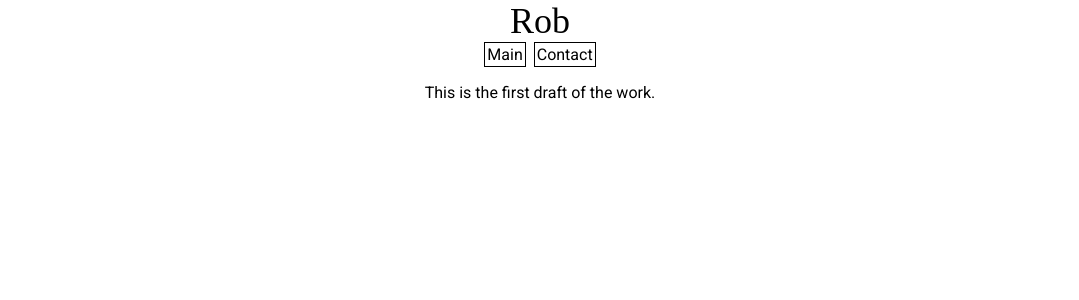
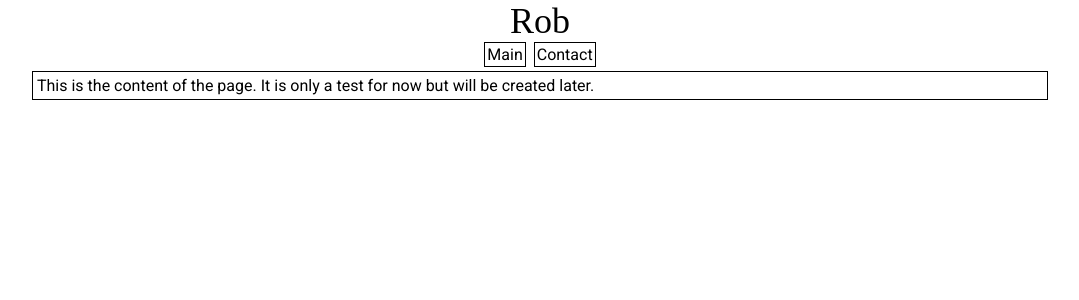
Before and after one commit to rs96/aboutrob, a React (Create React App) app: page / in a window 1280 px wide. Shown: the top 300 px of the page, without its empty margins (100-1179 px from the left). Built offline with nearby package versions, Linux system fonts and the light colour scheme; a web font is replaced by a local one.

Commit message:
yet more initial changes

```diff
--- a/src/Components/App/App.css
+++ b/src/Components/App/App.css
@@ -1,8 +1,16 @@
 .App {
   display: flex;
   flex-direction: column;
+  justify-content: center;
   text-align: center;
   font-family: 'Roboto';
+  min-width: 500px;
+  width: 80%;
+}
+
+.App-container {
+  display: flex;
+  justify-content: center;
 }
 
 @keyframes App-logo-spin {
--- a/src/Components/App/App.tsx
+++ b/src/Components/App/App.tsx
@@ -1,18 +1,17 @@
 import React from 'react';
-import Navbar from '../Navbar/Navbar'
+import Navbar from '../Navbar/Navbar';
 import Title from '../Title/Title';
+import Page from '../Page/Page';
 import './App.css';
 
-const App = () => {
-  return (
+const App = () => (
+  <div className='App-container'>
     <div className='App'>
       <Title title='Rob' />
       <Navbar items={['Main', 'Contact']} />
-      <p>
-        This is the first draft of the work.
-        </p>
+      <Page />
     </div>
-  );
-}
+  </div>
+);
 
 export default App;
--- /dev/null
+++ b/src/Components/Page/Page.css
@@ -0,0 +1,6 @@
+.Page {
+    display: flex;
+    margin: 4px;
+    border: 1px solid black;
+    padding: 4px;
+}
--- /dev/null
+++ b/src/Components/Page/Page.tsx
@@ -0,0 +1,13 @@
+import React from 'react';
+import './Page.css'
+
+type PageProps = {
+}
+
+const Page = ({ }: PageProps) => (
+    <div className="Page">
+        <div>This is the content of the page. It is only a test for now but will be created later.</div>
+    </div>
+);
+
+export default Page;
```
